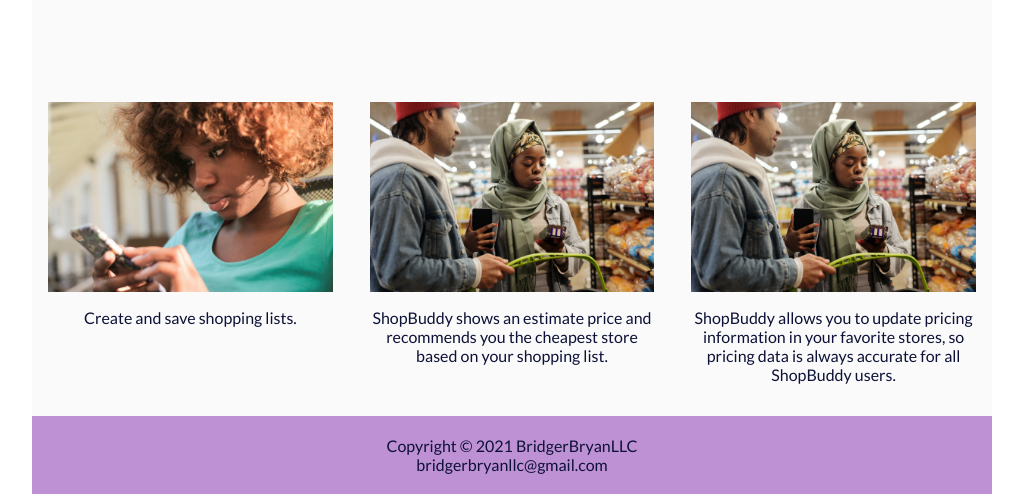
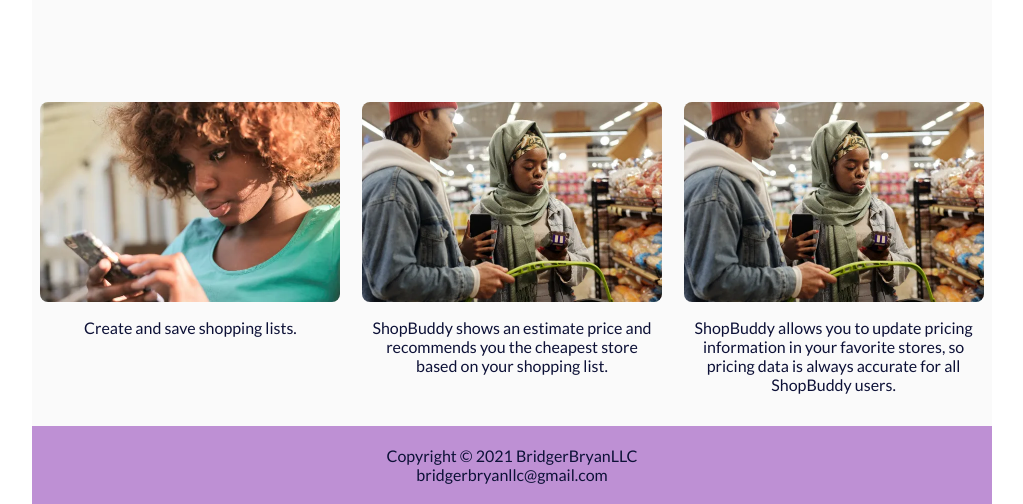
Before and after one commit to BridgerBryanLLC/ShopBuddy-Marketing, a plain HTML site: page index.html in a window 1280 px wide. Shown: the part 1047-1551 px from the top of the page, without its empty margins (128-1151 px from the left). Drawn offline with Linux system fonts and the light colour scheme.

Commit message:
Added smaller versions of webp files to paint faster, hardcoded size to 300px wide

```diff
--- a/index.html
+++ b/index.html
@@ -8,6 +8,7 @@
       content="ShopBuddy | Shopping List and Money Saving Application"
     />
     <link rel="stylesheet" href="style.css" />
+    <link rel="preconnect" href="https://fonts.gstatic.com/" />
     <style>
       @import url("https://fonts.googleapis.com/css2?family=Lato&display=swap");
     </style>
@@ -63,7 +64,7 @@
           <div class="column">
             <img
               alt="Photo by Andrea Piacquadio from Pexels"
-              src="pexels-andrea-piacquadio.webp"
+              src="pexels-andrea-piacquadio-10-percent.webp"
               class="threeColImg"
               id="left"
             />
@@ -72,7 +73,7 @@
           <div class="column">
             <img
               alt="Photo by Jack Sparrow from Pexels"
-              src="pexels-jack-sparrow.webp"
+              src="pexels-jack-sparrow-10-percent.webp"
               class="threeColImg"
               id="middle"
             />
@@ -84,7 +85,7 @@
           <div class="column">
             <img
               alt="Photo by Jack Sparrow from Pexels"
-              src="pexels-jack-sparrow.webp"
+              src="pexels-jack-sparrow-10-percent.webp"
               class="threeColImg"
               id="right"
             />
--- a/style.css
+++ b/style.css
@@ -76,7 +76,7 @@ ul {
   -ms-transform: rotate(350deg);
   -o-transform: rotate(350deg);
   transform: rotate(350deg);
-  background-image: url(shopHero.webp);
+  background-image: url(shopHero-50-percent.webp);
 }
 .selectedPage {
   border-bottom: 2px solid #be90d4;
@@ -99,8 +99,8 @@ ul {
   justify-content: space-between;
 }
 .threeColImg {
-  height: auto;
-  width: 100%;
+  border-radius: 8px;
+  width: 300px;
   background-position: center;
   background-size: cover;
   background-repeat: no-repeat;
```
Also changed, not shown: pexels-andrea-piacquadio-10-percent.webp (added), pexels-jack-sparrow-10-percent.webp (added), shopHero-50-percent.webp (added).
